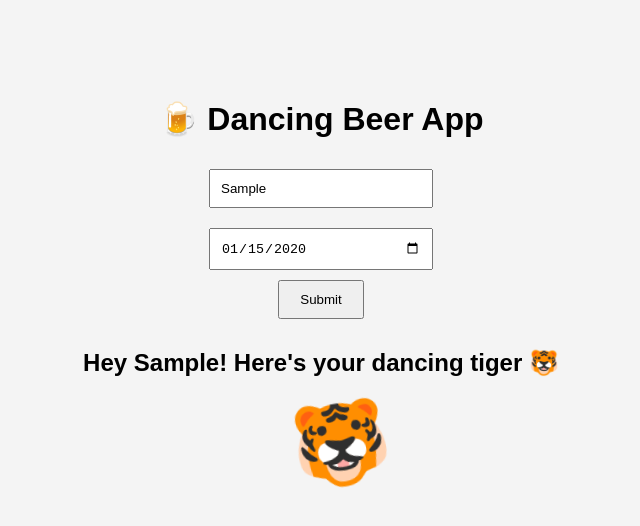
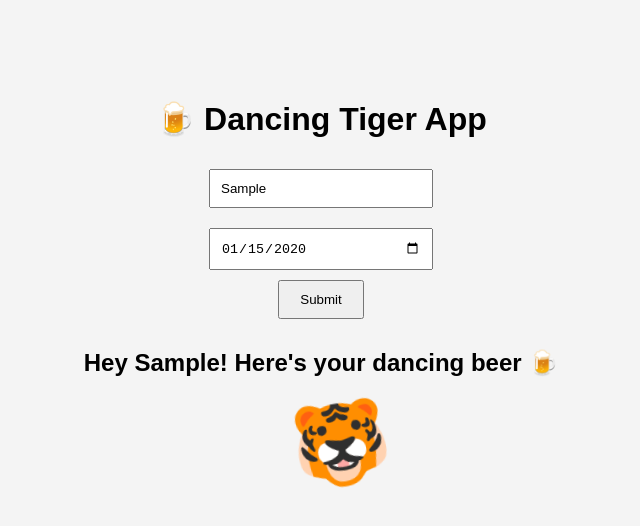
Before and after one commit to sahooakash5060-sudo/New-Akash, a plain HTML site: page index.html in a window 1280 px wide. Both pictures are taken after typing "Sample", "2020-01-15" into the empty fields and a click on the button "Submit". Shown: the whole page, without its empty margins (319-959 px from the left). Drawn offline with Linux system fonts and the light colour scheme.

Commit message:
Bug Fix/ Beer- tiger

```diff
--- a/index.html
+++ b/index.html
@@ -36,12 +36,12 @@
   0%   { transform: translateX(-20px) rotate(-10deg) scale(1); }
   50%  { transform: translateY(-20px) rotate(10deg) scale(1.1); }
   100% { transform: translateX(20px) rotate(-10deg) scale(1); }
-    }
+}
   </style>
 </head>
 <body>
 
-  <h1>🍺 Dancing Beer App</h1>
+  <h1>🍺 Dancing Tiger App</h1>
 
   <input type="text" id="name" placeholder="Enter your name"><br>
   <input type="date" id="dob"><br>
@@ -63,7 +63,7 @@
       }
 
       document.getElementById("message").innerText =
-        "Hey " + name + "! Here's your dancing tiger 🐯";
+        "Hey " + name + "! Here's your dancing beer 🍺";
 
       document.getElementById("result").style.display = "block";
     }
```
